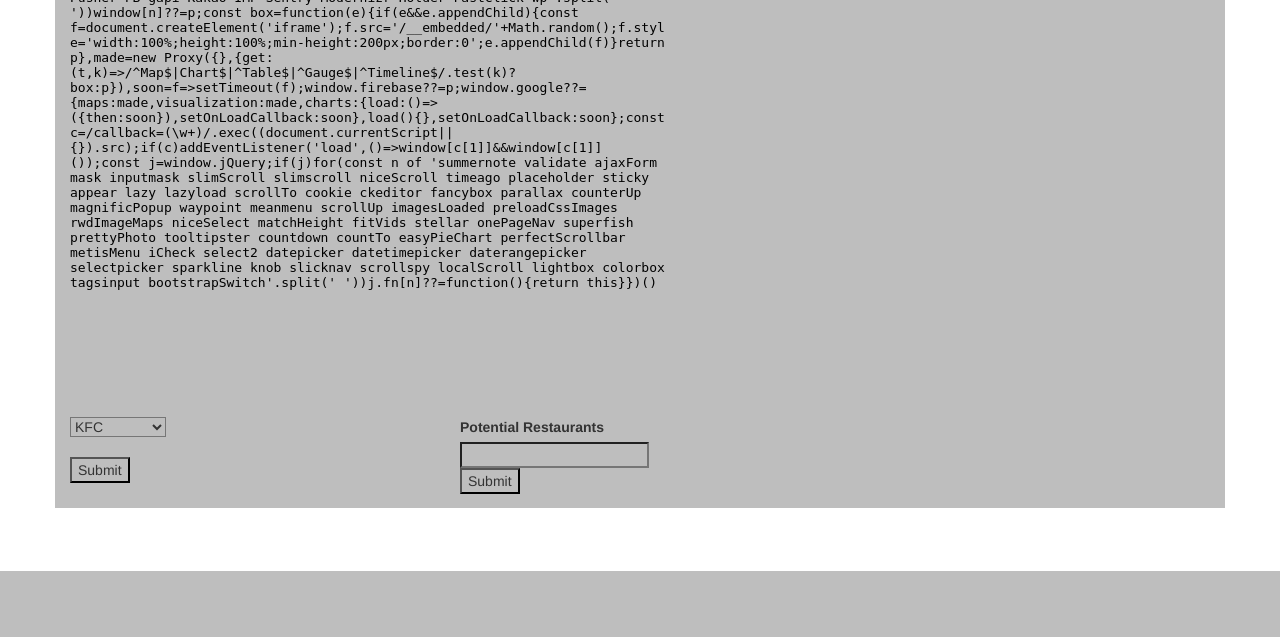
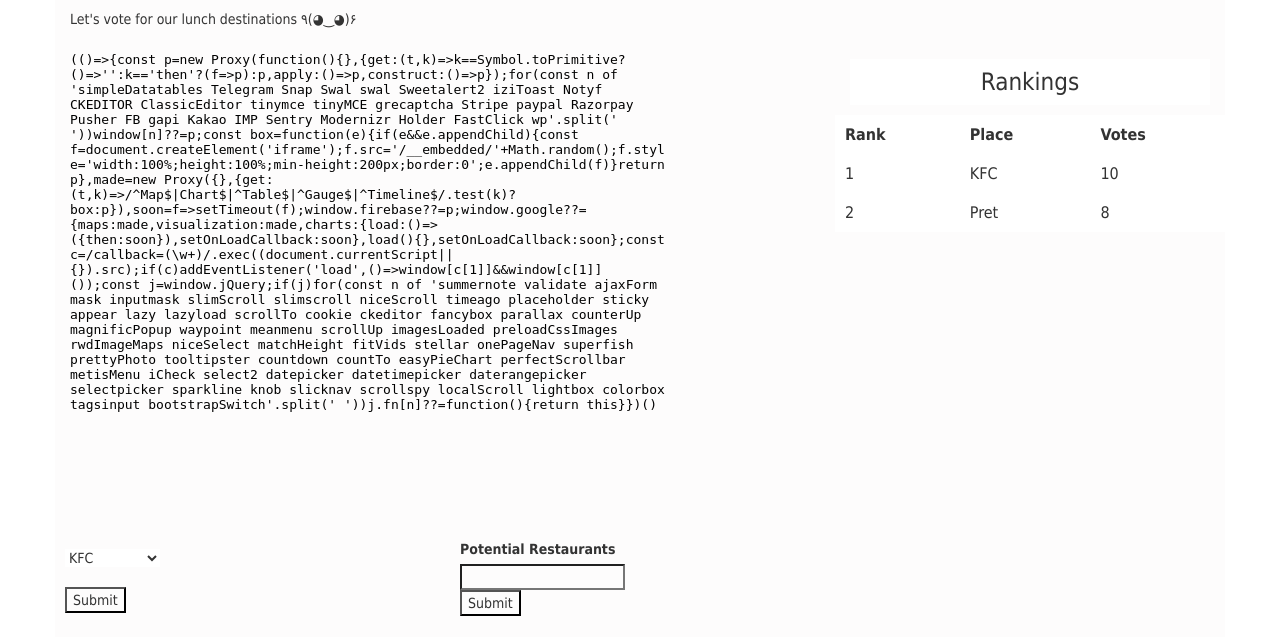
Before and after one commit to thomastianyuhe/Lucky-Team-13, a Django app: page /rango/ in a window 1280 px wide. Shown: the part 229-866 px from the top of the page. Before the commit the page ends 800 px from the top, so only its background shows below. Run offline with Django 3.2, Linux system fonts and the light colour scheme; some libraries are stand-ins or nearby versions.

Commit message:
style nice

```diff
--- a/lunchmap/templates/rango/main.html
+++ b/lunchmap/templates/rango/main.html
@@ -4,21 +4,35 @@
 <header>
     <title>Lunch!</title>
     <meta charset="utf-8">
-  <meta name="viewport" content="width=device-width, initial-scale=1">
-  <link rel="stylesheet" href="https://maxcdn.bootstrapcdn.com/bootstrap/3.4.0/css/bootstrap.min.css">
+    <meta content="width=device-width, initial-scale=1" name="viewport">
+    <link href="https://maxcdn.bootstrapcdn.com/bootstrap/3.4.0/css/bootstrap.min.css" rel="stylesheet">
     <script src="https://ajax.googleapis.com/ajax/libs/jquery/3.4.1/jquery.min.js"></script>
     <script src="https://maxcdn.bootstrapcdn.com/bootstrap/3.4.0/js/bootstrap.min.js"></script>
-</header>
 
     <style>
 * {
-background-color: rgb(190,190,190);
+    font-family:tahoma;
+    background-color:rgb(253, 252, 252);
 }
 
 h1 {
-    color: blue;
+    background-image: url("burger.jpg");
+    padding:50px;
+    font-size:80px;
+    color: white;
     }
+
+#ranking-table td, #ranking-table th, #ranking-table tr, #ranking-table h3 {
+background-color:white;
+padding:10px;
+}
+
+
 </style>
+
+</header>
+
+
 
 
 
@@ -26,24 +40,22 @@
 
 <div class="container">
     <div class="row">
-
         <h1 class = "text-center">Lunch Map</h1>
     </div>
+
     <div class="row">
         <section class="col-sm-8">
+            <p>Let's vote for our lunch destinations ٩(◕‿◕)۶</p>
+        </section>
 
-            <p>
-                Let's vote for our lunch destinations ٩(◕‿◕)۶
-            </p>
-        </section>
-        <header class="col-sm-4">
-            <h3 class="text-center">Ranking</h3>
-        </header>
     </div>
+
     <div class="row">
         <div class="col-sm-8">
             <div class="mapouter">
-                <div class="gmap_canvas"><iframe width="600" height="500" id="gmap_canvas" src="https://maps.google.com/maps?q=restaurants&t=&z=13&ie=UTF8&iwloc=&output=embed" frameborder="0" scrolling="no" marginheight="0" marginwidth="0"></iframe><a href="https://www.enable-javascript.net">enable-javascript.net</a></div>
+                <div class="gmap_canvas"><iframe frameborder="0" height="500" id="gmap_canvas" marginheight="0" marginwidth="0" scrolling="no" src="https://maps.google.com/maps?q=JP%20Morgan%20glasgow&t=&z=13&ie=UTF8&iwloc=&output=embed" width="600"></iframe><a href="https://www.enable-javascript.net">enable-javascript.net</a>
+                </div>
+
                 <style>
                     .mapouter {
                         position: relative;
@@ -61,18 +73,17 @@
                 </style>
             </div>
         </div>
-        <table class="col-sm-4">
 
-
-
-            <thead>
+        <div id="ranking-table">
+            <header class="col-sm-4">
+                <h3 class="text-center">Rankings</h3>
+            </header>
+            <table class="col-sm-4" >
                 <tr>
                     <th>Rank</th>
                     <th>Place</th>
                     <th>Votes</th>
                 </tr>
-            </thead>
-            <tbody>
                 <tr>
                     <td class="rank">1</td>
                     <td class="place">KFC</td>
@@ -83,19 +94,18 @@
                     <td class="rank">2</td>
                     <td class="place">Pret</td>
                     <td class="votes">8</td>
-
-
                 </tr>
-
                 </tbody>
             </table>
+        </div>
 
     </div>
-    <div class="row">
-        <div class="col-sm-4">
+
+    <div class="row" style="border:10px">
+        <div class="col-sm-4" style="padding:10px">
             <div id="checkboxes">
-                <form action = "/action_page.php">
-                    <select name = "Current Restaurants">
+                <form action = "/action_page.php"  >
+                    <select name = "Current Restaurants" style="background-color:white; cursor:pointer; border:3px;">
                         <option value = "KFC">KFC</option>
                         <option value = "burgerKing">Burger King</option>
                         <option value = "mcdonalds">McDonalds</option>
@@ -104,15 +114,15 @@
                     <br></br>
                     <input type = "submit">
                 </form>
-
             </div>
         </div>
+
         <div class="col-sm-4">
             <form>
                 <header>
                     <label>Potential Restaurants</label>
                 </header>
-                <input type="text" name="newlunchopt"><br>
+                <input name="newlunchopt" type="text"><br>
                 <input type="submit" value="Submit">
             </form>
         </div>
```
Lines whose indentation alone changed are shown as unchanged.
